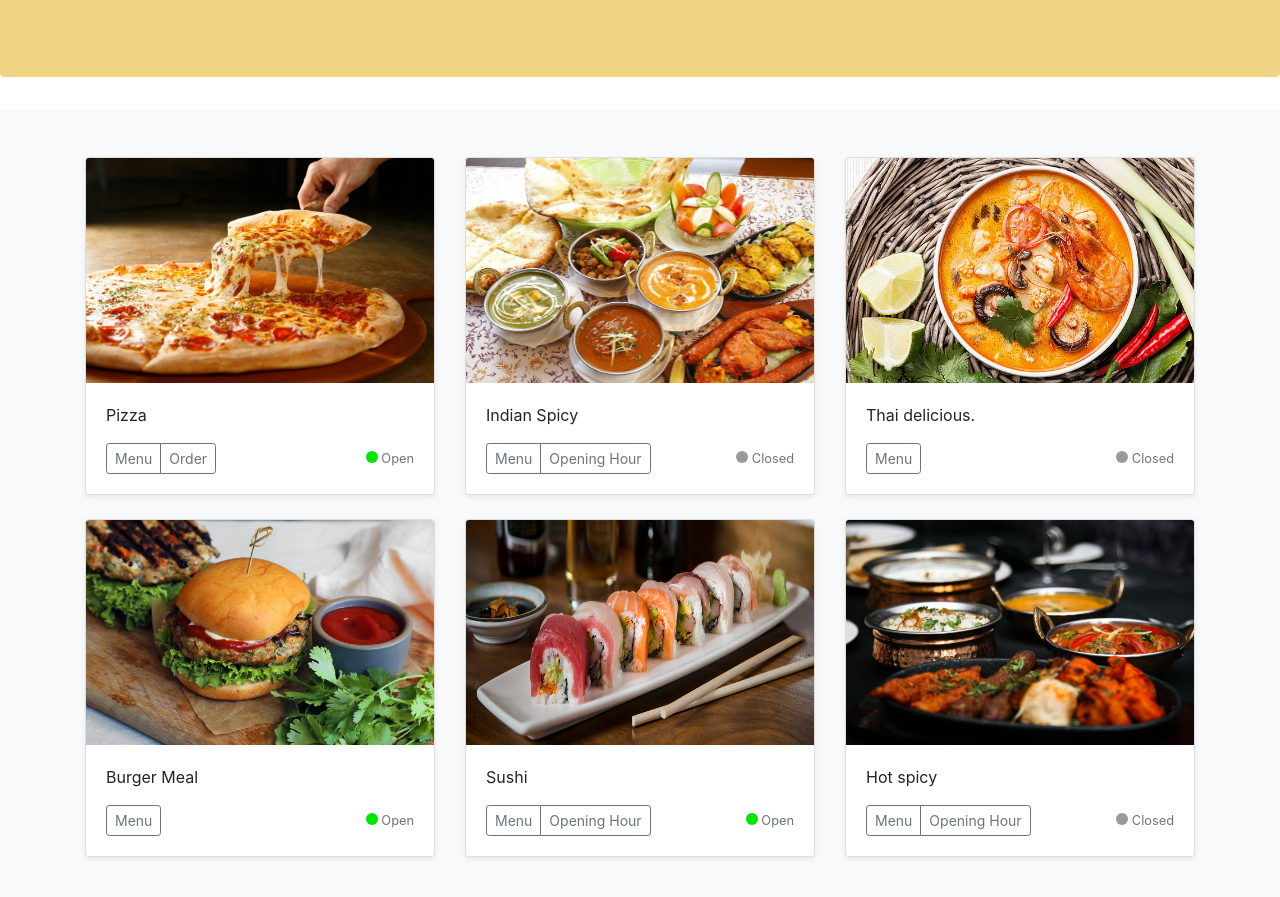
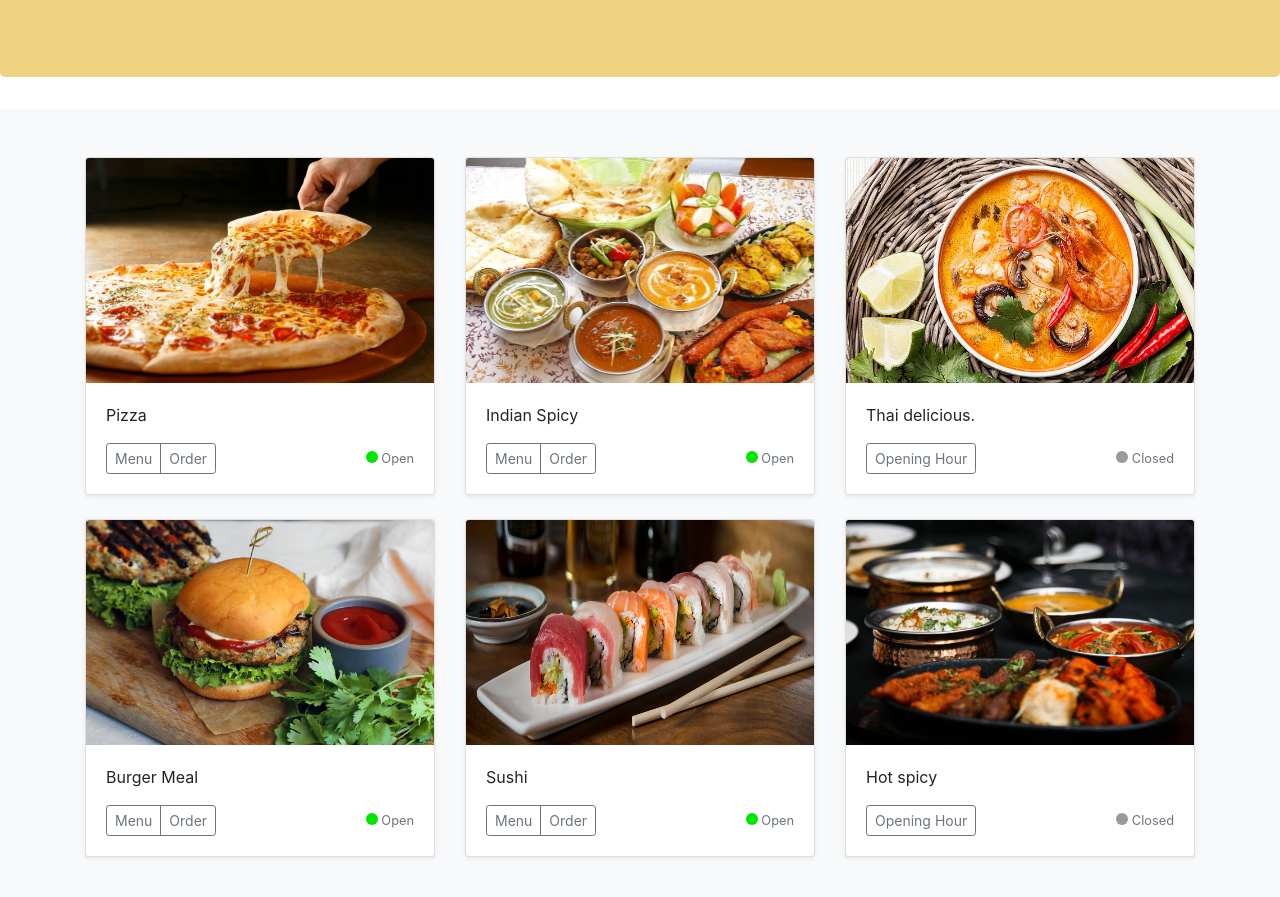
Before and after one commit to HackAsh96/restaurant-portal, a plain HTML site: page index.html in a window 1280 px wide. Shown: the part 153-1050 px from the top of the page. Drawn offline with nearby package versions, Linux system fonts and the light colour scheme.

Commit message:
show openning hour for restaurants

```diff
--- a/index.html
+++ b/index.html
@@ -53,7 +53,7 @@
                             <div class="card-body">
                                 <p class="card-text">Pizza</p>
                                 <div class="d-flex justify-content-between align-items-center">
-                                    <div class="btn-group">
+                                    <div class="btn-group" id="button-1">
 
                                         <button type="button" class="btn btn-sm btn-outline-secondary">Menu</button>
                                         <button type="button" class="btn btn-sm btn-outline-secondary">Order</button>
@@ -72,9 +72,9 @@
                             <div class="card-body">
                                 <p class="card-text">Indian Spicy</p>
                                 <div class="d-flex justify-content-between align-items-center">
-                                    <div class="btn-group">
+                                    <div class="btn-group" id="button-2">
                                         <button type="button" class="btn btn-sm btn-outline-secondary">Menu</button>
-                                        <button type="button" class="btn btn-sm btn-outline-secondary">Opening Hour
+                                        <button type="button" class="btn btn-sm btn-outline-secondary"  onclick="showOpeningHour(1)">Opening Hour
                                         </button>
                                     </div>
                                     <small class="text-muted" id="status-2"><span class="status-closed"></span> Closed</small>
@@ -89,8 +89,8 @@
                             <div class="card-body">
                                 <p class="card-text">Thai delicious.</p>
                                 <div class="d-flex justify-content-between align-items-center">
-                                    <div class="btn-group">
-                                        <button type="button" class="btn btn-sm btn-outline-secondary">Menu</button>
+                                    <div class="btn-group" id="button-3">
+                                        <button type="button" class="btn btn-sm btn-outline-secondary">Menusssssss</button>
                                     </div>
                                     <small class="text-muted" id="status-3"><span class="status"></span> Open</small>
                                 </div>
@@ -105,7 +105,7 @@
                             <div class="card-body">
                                 <p class="card-text">Burger Meal</p>
                                 <div class="d-flex justify-content-between align-items-center">
-                                    <div class="btn-group">
+                                    <div class="btn-group" id="button-4">
                                         <button type="button" class="btn btn-sm btn-outline-secondary">Menu</button>
                                     </div>
                                     <small class="text-muted" id="status-4"><span class="status"></span> Open</small>
@@ -120,9 +120,9 @@
                             <div class="card-body">
                                 <p class="card-text">Sushi</p>
                                 <div class="d-flex justify-content-between align-items-center">
-                                    <div class="btn-group">
+                                    <div class="btn-group" id="button-5">
                                         <button type="button" class="btn btn-sm btn-outline-secondary">Menu</button>
-                                        <button type="button" class="btn btn-sm btn-outline-secondary">Opening Hour
+                                        <button type="button" class="btn btn-sm btn-outline-secondary" onclick="showOpeningHour()">Opening Hour
                                         </button>
                                     </div>
                                     <small class="text-muted" id="status-5"><span class="status"></span> Closed</small>
@@ -137,9 +137,10 @@
                             <div class="card-body">
                                 <p class="card-text">Hot spicy</p>
                                 <div class="d-flex justify-content-between align-items-center">
-                                    <div class="btn-group">
+                                    <div class="btn-group" id="button-6">
                                         <button type="button" class="btn btn-sm btn-outline-secondary">Menu</button>
-                                        <button type="button" class="btn btn-sm btn-outline-secondary">Opening Hour
+
+                                        <button type="button" class="btn btn-sm btn-outline-secondary" onclick="showOpeningHour(5)">Opening Hour
                                         </button>
                                     </div>
                                     <small class="text-muted" id="status-6"><span class="status"></span> Closed</small>
--- a/main.js
+++ b/main.js
@@ -12,7 +12,7 @@ let restaurants = [{
         menu: 'Indian Spicy Indian Spicy Indian SpicyIndian Spicy',
         open: 17,
         close: 22,
-        isOpen: false
+        isOpen: true
     },
     {
         restaurantId: 3,
@@ -44,7 +44,7 @@ let restaurants = [{
         restaurantId: 6,
         name: 'Hot spicy',
         menu: 'Hot spicy Hot spicy Hot spicy Hot spicy Hot spicy',
-        open: 18,
+        open: 10,
         close: 22,
         isOpen: false
     }
@@ -56,18 +56,45 @@ console.log(restaurants);
 
 // Implement with fuction
 function showStatus(restaurant) {
-console.log('restaurant', restaurant);
+
     if (restaurant.isOpen) {
+         // When restaurant is open
+
         document.getElementById('status-' + restaurant.restaurantId).innerHTML = `
         <span class="status-open"></span> Open
         `;
+
+        document.getElementById('button-' + restaurant.restaurantId).innerHTML =
+        `
+        <button type="button" class="btn btn-sm btn-outline-secondary">Menu</button>
+        <button type="button" class="btn btn-sm btn-outline-secondary">Order</button>
+
+            `;
+
     } else {
+
+        // When restaurant is closed
+
         document.getElementById('status-' + restaurant.restaurantId).innerHTML = `
     <span class="status-closed"></span> Closed
         `;
+
+        document.getElementById('button-' + restaurant.restaurantId).innerHTML =
+        `
+        <button type="button"
+            class="btn btn-sm btn-outline-secondary"
+            onclick="showOpeningHour(${restaurant.restaurantId})">
+            Opening Hour
+        </button>
+
+            `;
     }
 }
 
 for(let i=0; i<restaurants.length; i++){
     showStatus(restaurants[i]);
 }
+
+function showOpeningHour(restaurantId){
+    alert('Open: ' + restaurants[restaurantId-1].open + ' close: '+restaurants[restaurantId-1].close );
+}
```
